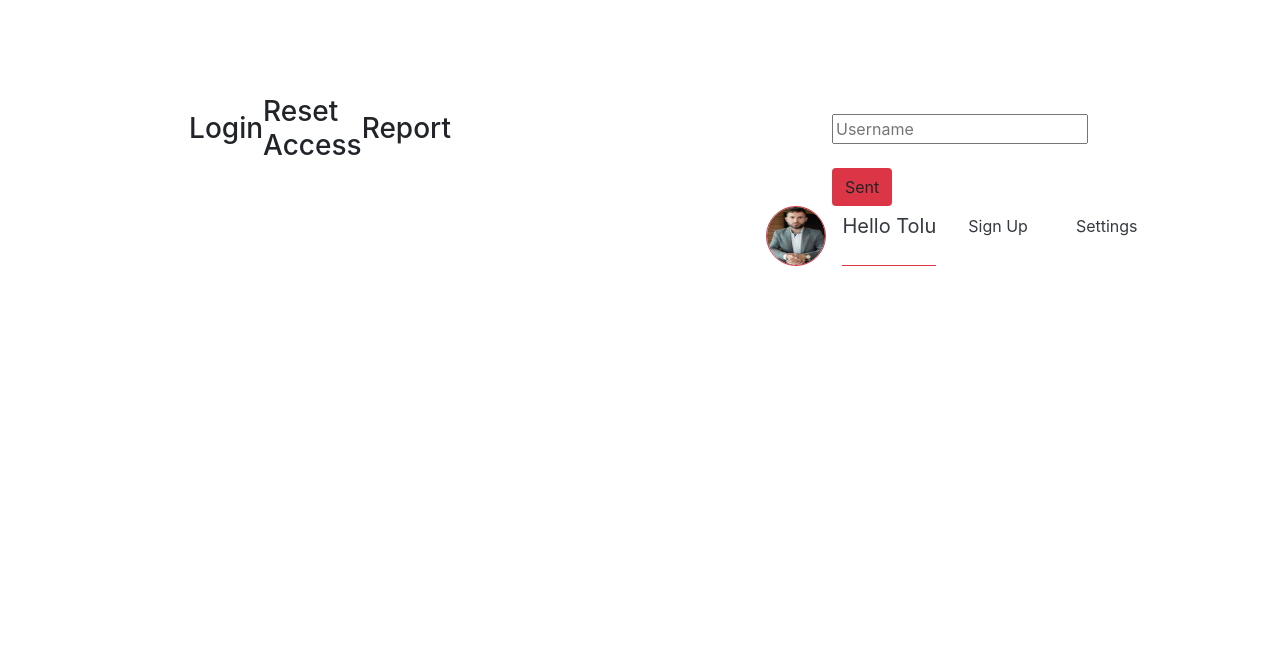
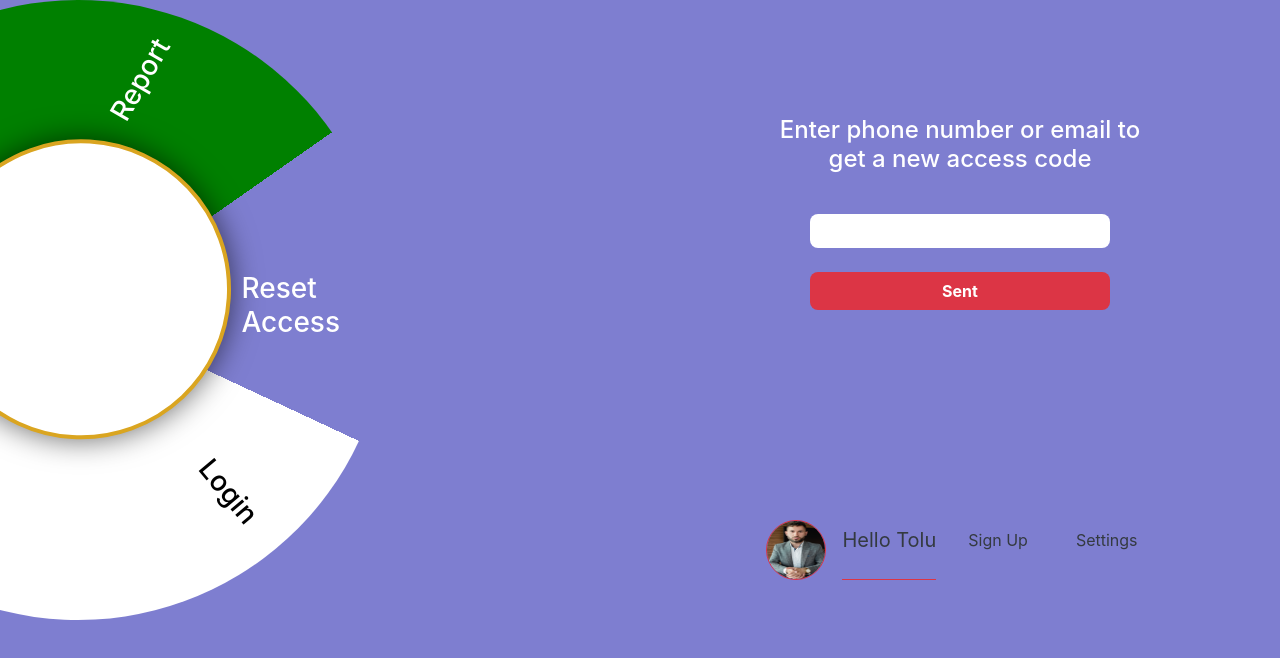
Before and after one commit to SalmanAlly/AABravoScreens2, a plain HTML site: page index.html in a window 1280 px wide. Drawn offline with nearby package versions, Linux system fonts and the light colour scheme.

Commit message:
second commit
To update the CSS directory

```diff
--- a/index.html
+++ b/index.html
@@ -7,7 +7,7 @@
 
     <link rel="stylesheet" href="https://cdn.jsdelivr.net/npm/bootstrap@4.6.2/dist/css/bootstrap.min.css"
         integrity="sha384-xOolHFLEh07PJGoPkLv1IbcEPTNtaed2xpHsD9ESMhqIYd0nLMwNLD69Npy4HI+N" crossorigin="anonymous">
-    <link rel="stylesheet" href="Access.css">
+    <link rel="stylesheet" href="app.css">
 
     <title>AA BRAVO Screens</title>
 </head>
```
